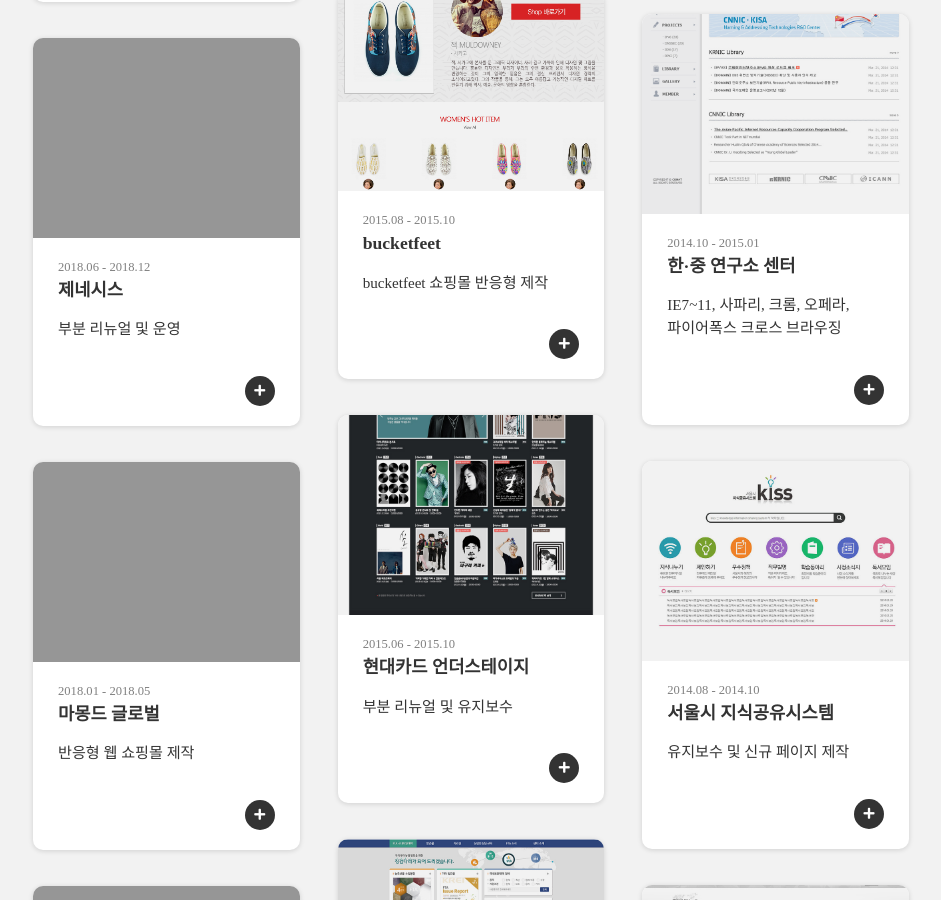
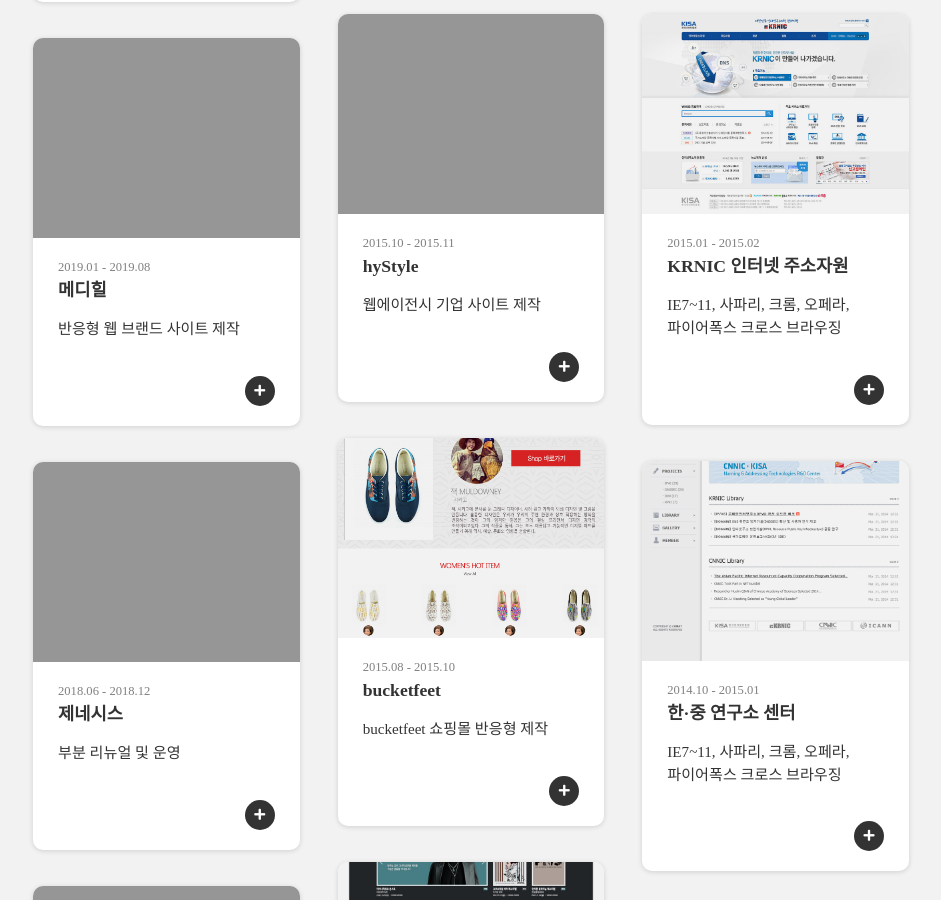
Before and after one commit to JeongrakChoi/JeongrakChoi.github.io, a Jekyll site: the page built from portfolio.html, in a window 1280 px wide and 900 px high, scrolled down 1426 px. Shown: the whole window, without its empty margins (169-1110 px from the left). Built offline with Jekyll 4.4.1, drawn with Linux system fonts in a browser that asks for light colours; nearby versions of some CDN libraries; some web fonts are replaced.

Commit message:
Update projects.yml

```diff
--- a/_data/projects.yml
+++ b/_data/projects.yml
@@ -26,6 +26,16 @@
             <li>OG Tag 추가</li>
             <li>profile 이미지 효과</li>
             <li>gem 배포</li>
+
+- project :
+    print : True # If 'False' is selected, it will not be displayed in 'home.html > aside > .proj-content'.
+    modal : True # If 'True' is selected, modal can open in 'portfolio.html'.
+    url : # Full URL
+    image : "mediheal01.png" # path: assets/project/
+    date : 2019.01 - 2019.08
+    title : 메디힐
+    summary : 퍼블리싱(Responsive Web)
+    description : 반응형 웹 브랜드 사이트 제작
 
 - project :
     print : True # If 'False' is selected, it will not be displayed in 'home.html > aside > .proj-content'.
```
